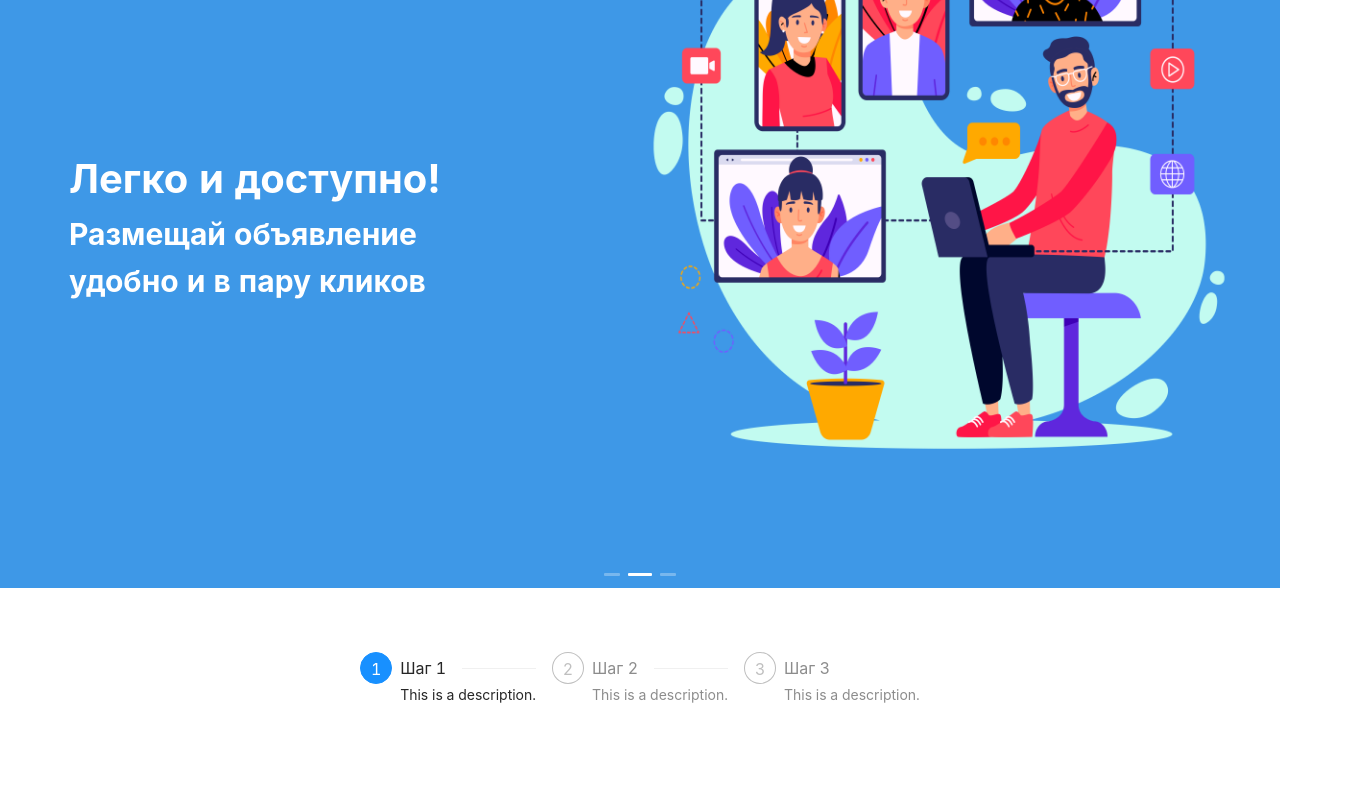
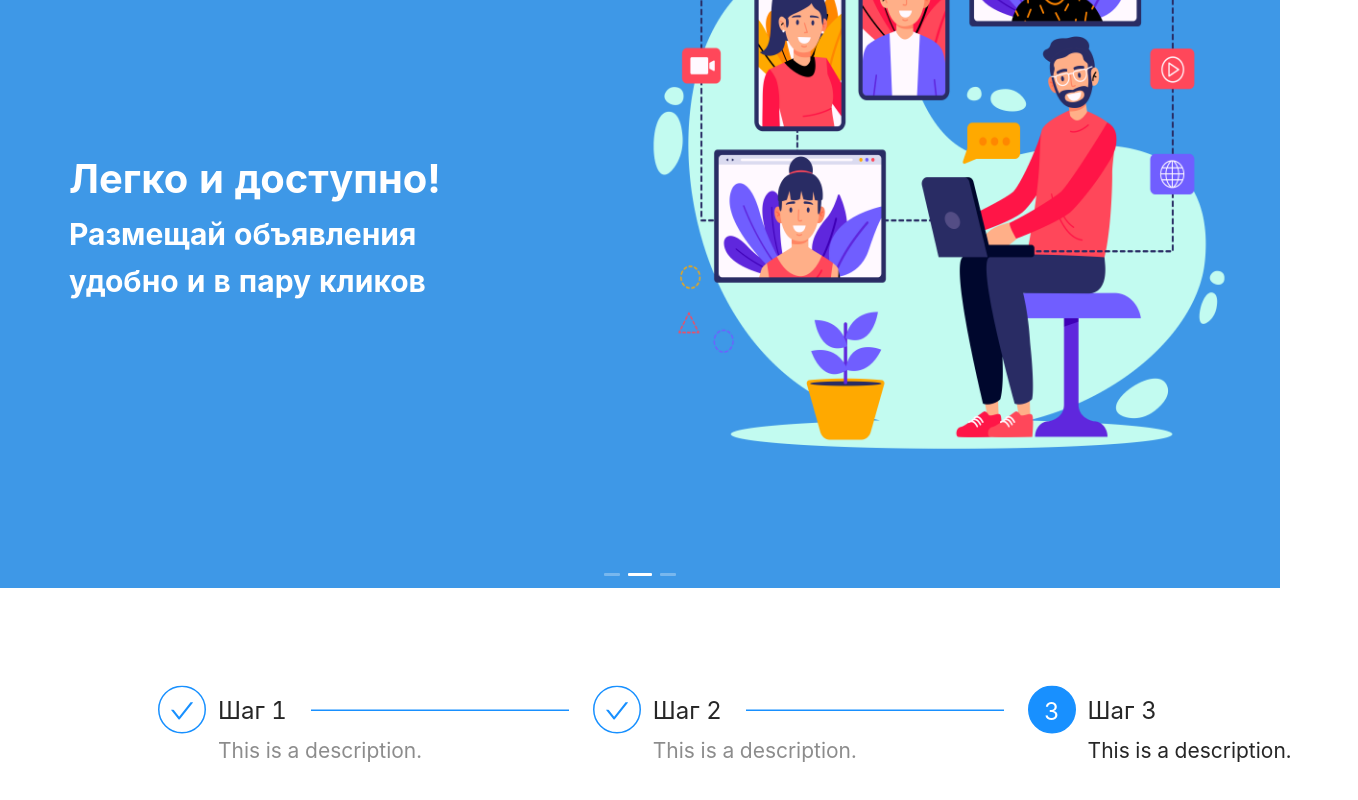
Before and after one commit to GentleGame/test-react-app, a React app: page / in a window 1280 px wide. Shown: the part 212-1012 px from the top of the page, 1358 px wide, since content can reach past the window. Built offline with nearby package versions, Linux system fonts and the light colour scheme.

Commit message:
сделаны степсы

```diff
--- a/src/Components/Main/Header/index.js
+++ b/src/Components/Main/Header/index.js
@@ -35,7 +35,7 @@ export default function index() {
                            Легко и доступно!
                        </p>
                        <p id = "header_2">
-                           Размещай объявление удобно и в пару кликов
+                           Размещай объявления удобно и в пару кликов
                        </p>
                    </div>
                 </Col>
--- a/src/Components/Main/Navigation/index.css
+++ b/src/Components/Main/Navigation/index.css
@@ -1,6 +1,6 @@
 @font-face {
   font-family: 'Idealist sans';
-  src: url(../../../fonts/Idealist\ Sans.ttf) format('ttf');
+  src: url(../../../fonts/IdealistSans.ttf) format('ttf');
 }
 nav {
   height: 80px;
--- a/src/Components/Main/Steps/index.css
+++ b/src/Components/Main/Steps/index.css
@@ -1,6 +1,11 @@
 .steps{
     position:relative;
-    padding-top:5%;
+    padding-top:9%;
     height:300px;
-    font-size:100px;
+    max-width: 100vh;
+    transform:scale(1.5);
+    left:28%;
 }
+.ant-steps{
+    width:135%;
+}
--- a/src/Components/Main/Steps/index.js
+++ b/src/Components/Main/Steps/index.js
@@ -9,6 +9,17 @@ export default class index extends Component {
     constructor(props){
         super(props)
         this.state = {current:0}
+
+    }
+
+    componentDidMount(){
+        setInterval(()=>{
+            if(this.state.current==3){
+                this.setState({current:0})
+            }else{
+                this.setState({current:this.state.current+1})
+            }
+        },2000)
     }
 
     handlerChange = (current)=>{
@@ -18,9 +29,9 @@ export default class index extends Component {
     render() {
         return (
             <div className = "steps">
-                <Row justify = "center">
-                    <Col>
-                <Steps current={this.state.current} onChange={this.handlerChange} size = "large">
+                <Row >
+                    <Col >
+                <Steps current={this.state.current} onChange={this.handlerChange} size = "large" >
                     <Step title="Шаг 1" description="This is a description." />
                     <Step title="Шаг 2" description="This is a description." />
                     <Step title="Шаг 3" description="This is a description." />
```
Also changed, not shown: src/fonts/IdealistSans.ttf (renamed from src/fonts/Idealist Sans.ttf).
